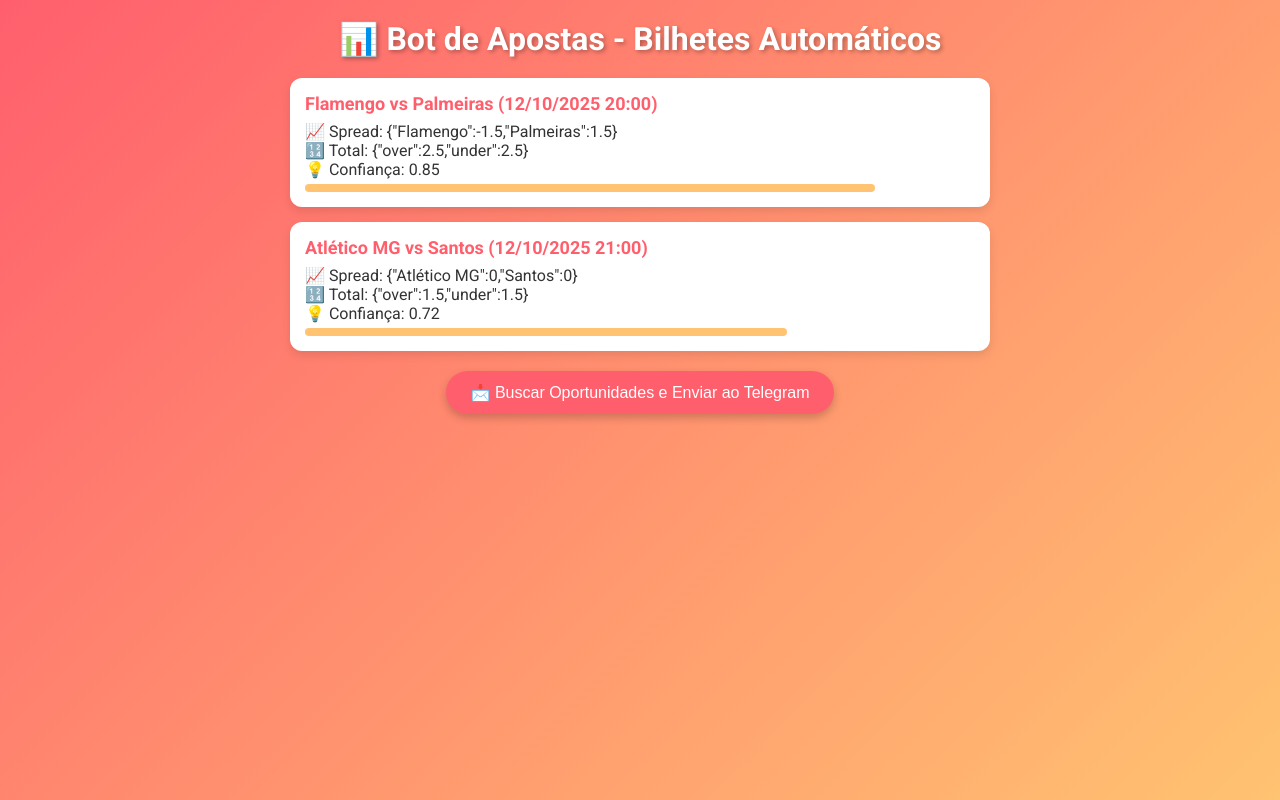
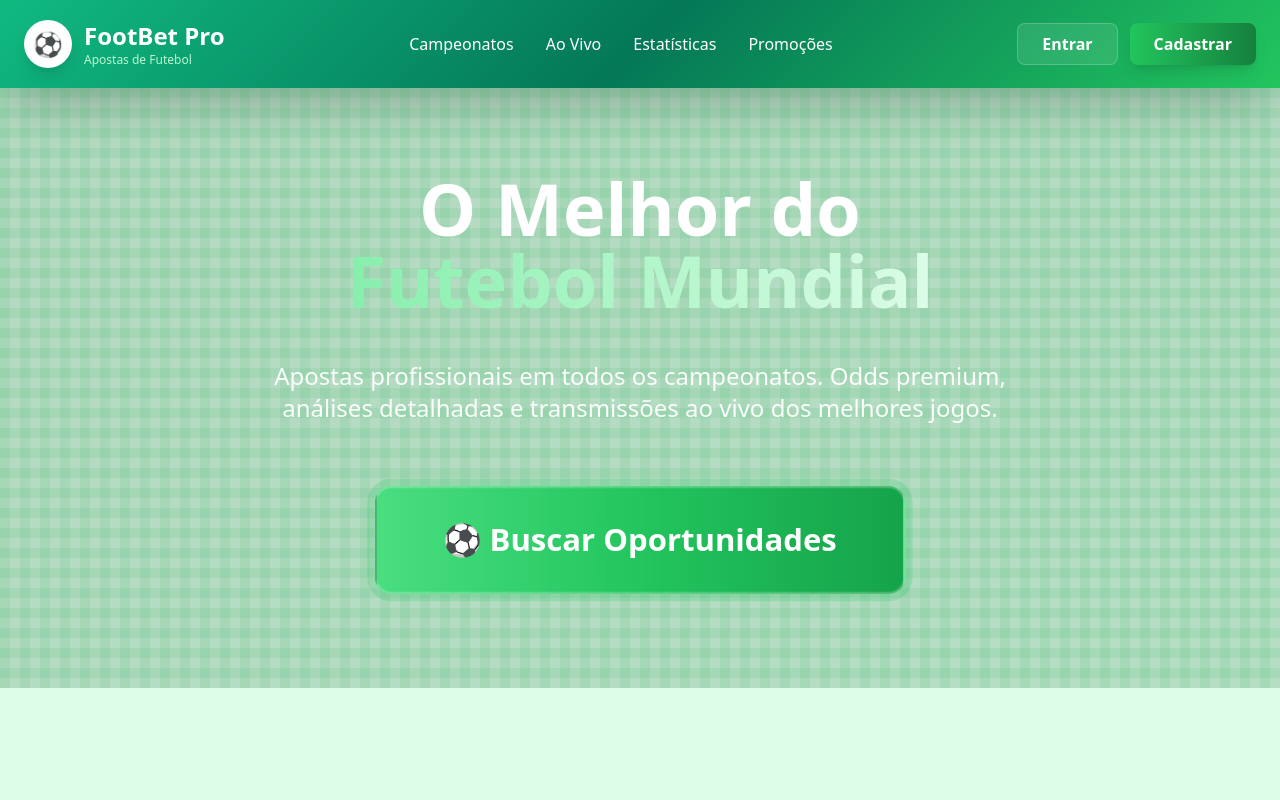
Before and after one commit to goulartt33/bet1, a Flask app: page / in a window 1280 px wide. Run offline with Flask 3, Linux system fonts and the light colour scheme; some libraries are stand-ins or nearby versions.

Commit message:
Update index.html

```diff
--- a/templates/index.html
+++ b/templates/index.html
@@ -2,142 +2,73 @@
 <html lang="pt-BR">
 <head>
     <meta charset="UTF-8">
-  <title>📊 Bot de Apostas</title>
-  <link href="https://fonts.googleapis.com/css2?family=Roboto:wght@400;700&display=swap" rel="stylesheet">
+    <meta name="viewport" content="width=device-width, initial-scale=1.0">
+    <title>FootBet Pro - Apostas de Futebol</title>
+    <script src="https://cdn.tailwindcss.com"></script>
     <style>
-    * { box-sizing: border-box; margin: 0; padding: 0; }
-    body {
-      font-family: 'Roboto', sans-serif;
-      background: linear-gradient(135deg, #ff5f6d, #ffc371);
-      color: #333;
-      display: flex;
-      flex-direction: column;
-      align-items: center;
-      min-height: 100vh;
-      padding: 20px;
-    }
-    h1 {
-      margin-bottom: 20px;
-      color: #fff;
-      text-shadow: 2px 2px 4px rgba(0,0,0,0.3);
-      text-align: center;
-    }
-    #bilhetes {
-      width: 100%;
-      max-width: 700px;
-      display: flex;
-      flex-direction: column;
-      gap: 15px;
-      margin-bottom: 20px;
-    }
-    .bilhete {
-      background: #fff;
-      padding: 15px;
-      border-radius: 12px;
-      box-shadow: 0 4px 10px rgba(0,0,0,0.1);
-      transition: transform 0.2s, box-shadow 0.2s;
-      position: relative;
-      overflow: hidden;
-    }
-    .bilhete:hover {
-      transform: translateY(-3px);
-      box-shadow: 0 6px 15px rgba(0,0,0,0.2);
-    }
-    .title {
-      font-weight: 700;
-      font-size: 18px;
-      margin-bottom: 8px;
-      color: #ff5f6d;
-    }
-    .conf-bar {
-      height: 8px;
-      border-radius: 4px;
-      background: #ffc371;
-      margin-top: 5px;
-      transition: width 0.3s;
-    }
-    .btn {
-      background: #ff5f6d;
-      color: #fff;
-      border: none;
-      padding: 12px 25px;
-      border-radius: 50px;
-      font-size: 16px;
-      cursor: pointer;
-      transition: all 0.3s;
-      box-shadow: 0 4px 8px rgba(0,0,0,0.2);
-    }
-    .btn:hover {
-      background: #ffc371;
-      color: #333;
-      transform: translateY(-2px);
-      box-shadow: 0 6px 12px rgba(0,0,0,0.25);
-    }
-    .loading {
-      color: #fff;
-      text-align: center;
-      font-size: 18px;
-    }
+        body { box-sizing: border-box; }
+        .gradient-bg { background: linear-gradient(135deg, #10b981 0%, #047857 50%, #22c55e 100%); }
+        .gradient-card { background: linear-gradient(135deg, #ecfdf5 0%, #d1fae5 100%); }
+        .card-hover { transition: transform 0.3s ease, box-shadow 0.3s ease; }
+        .card-hover:hover { transform: translateY(-8px); box-shadow: 0 25px 50px rgba(6, 78, 59, 0.15); }
+        .pulse-animation { animation: pulse 2s infinite; }
+        @keyframes pulse { 0% { transform: scale(1); box-shadow: 0 0 0 0 rgba(34, 197, 94, 0.7); } 70% { transform: scale(1.05); box-shadow: 0 0 0 10px rgba(34, 197, 94, 0); } 100% { transform: scale(1); box-shadow: 0 0 0 0 rgba(34, 197, 94, 0); } }
+        .floating { animation: floating 4s ease-in-out infinite; }
+        @keyframes floating { 0% { transform: translateY(0px); } 50% { transform: translateY(-15px); } 100% { transform: translateY(0px); } }
+        .field-pattern { background-image: linear-gradient(90deg, rgba(34,197,94,0.1) 50%, transparent 50%), linear-gradient(rgba(34,197,94,0.1) 50%, transparent 50%); background-size: 20px 20px; }
+        .glass-effect { backdrop-filter: blur(10px); background: rgba(255, 255, 255, 0.1); border: 1px solid rgba(255, 255, 255, 0.2); }
     </style>
 </head>
-<body>
-  <h1>📊 Bot de Apostas - Bilhetes Automáticos</h1>
+<body class="min-h-full bg-green-100">
 
-  <div id="bilhetes">
-    <div class="loading">Carregando bilhetes...</div>
+    <!-- Header -->
+    <header class="gradient-bg text-white shadow-2xl">
+        <nav class="container mx-auto px-6 py-5">
+            <div class="flex items-center justify-between">
+                <div class="flex items-center space-x-3">
+                    <div class="w-12 h-12 bg-white rounded-full flex items-center justify-center shadow-lg">
+                        <span class="text-green-600 font-bold text-2xl">⚽</span>
                     </div>
+                    <div>
+                        <h1 class="text-2xl font-bold">FootBet Pro</h1>
+                        <p class="text-xs text-green-200">Apostas de Futebol</p>
+                    </div>
+                </div>
+                <div class="hidden md:flex space-x-8">
+                    <a href="#" class="hover:text-green-200 transition-colors font-medium">Campeonatos</a>
+                    <a href="#" class="hover:text-green-200 transition-colors font-medium">Ao Vivo</a>
+                    <a href="#" class="hover:text-green-200 transition-colors font-medium">Estatísticas</a>
+                    <a href="#" class="hover:text-green-200 transition-colors font-medium">Promoções</a>
+                </div>
+                <div class="flex space-x-3">
+                    <button class="glass-effect text-white px-6 py-2 rounded-lg font-semibold hover:bg-white hover:bg-opacity-20 transition-all">Entrar</button>
+                    <button class="bg-gradient-to-r from-green-500 to-green-700 px-6 py-2 rounded-lg font-semibold hover:from-green-400 hover:to-green-600 transition-all shadow-lg">Cadastrar</button>
+                </div>
+            </div>
+        </nav>
+    </header>
 
-  <button class="btn" onclick="enviarTelegram()">📩 Buscar Oportunidades e Enviar ao Telegram</button>
+    <!-- Hero Section -->
+    <section class="gradient-bg field-pattern text-white py-24 relative overflow-hidden">
+        <div class="absolute inset-0 bg-gradient-to-br from-green-900/20 to-green-800/20"></div>
+        <div class="container mx-auto px-6 text-center relative z-10">
+            <div class="floating">
+                <h2 class="text-5xl md:text-7xl font-bold mb-8 leading-tight">
+                    O Melhor do<br>
+                    <span class="bg-gradient-to-r from-green-300 to-green-100 bg-clip-text text-transparent">Futebol Mundial</span>
+                </h2>
+            </div>
+            <p class="text-xl md:text-2xl mb-16 max-w-3xl mx-auto opacity-95 leading-relaxed">
+                Apostas profissionais em todos os campeonatos. Odds premium, análises detalhadas e transmissões ao vivo dos melhores jogos.
+            </p>
+            <button onclick="searchOpportunities()" class="pulse-animation bg-gradient-to-r from-green-400 via-green-500 to-green-600 text-white px-16 py-8 rounded-2xl text-2xl md:text-3xl font-bold shadow-2xl hover:from-green-300 hover:via-green-400 hover:to-green-500 transition-all duration-300 transform hover:scale-105 border-2 border-white/20">⚽ Buscar Oportunidades</button>
+        </div>
+    </section>
 
     <script>
-    let bilhetes = [];
-
-    async function carregarBilhetes() {
-      try {
-        const res = await fetch('/bilhetes');
-        bilhetes = await res.json();
-        const container = document.getElementById('bilhetes');
-        container.innerHTML = '';
-        bilhetes.forEach(b => {
-          const div = document.createElement('div');
-          div.className = 'bilhete';
-          div.innerHTML = `
-            <div class="title">${b.jogo} (${b.data})</div>
-            <div>📈 Spread: ${JSON.stringify(b.spread)}</div>
-            <div>🔢 Total: ${JSON.stringify(b.total)}</div>
-            <div>💡 Confiança: ${b.conf}</div>
-            <div class="conf-bar" style="width: ${b.conf*100}%"></div>
-          `;
-          container.appendChild(div);
-        });
-      } catch (err) {
-        document.getElementById('bilhetes').innerHTML = '<div class="loading">Erro ao carregar bilhetes.</div>';
-        console.error(err);
+        function searchOpportunities() {
+            alert("Buscando oportunidades de apostas...");
         }
-    }
-
-    async function enviarTelegram() {
-      if(bilhetes.length === 0) {
-        alert("Nenhum bilhete disponível para enviar!");
-        return;
-      }
-
-      try {
-        const res = await fetch('/enviar_telegram', {
-          method: 'POST',
-          headers: { 'Content-Type': 'application/json' },
-          body: JSON.stringify({ bilhetes })
-        });
-
-        const data = await res.json();
-        alert(data.message);
-      } catch (err) {
-        console.error(err);
-        alert("Erro ao enviar os bilhetes para o Telegram.");
-      }
-    }
-
-    carregarBilhetes();
     </script>
 </body>
 </html>
```
Lines whose indentation alone changed are shown as unchanged.
